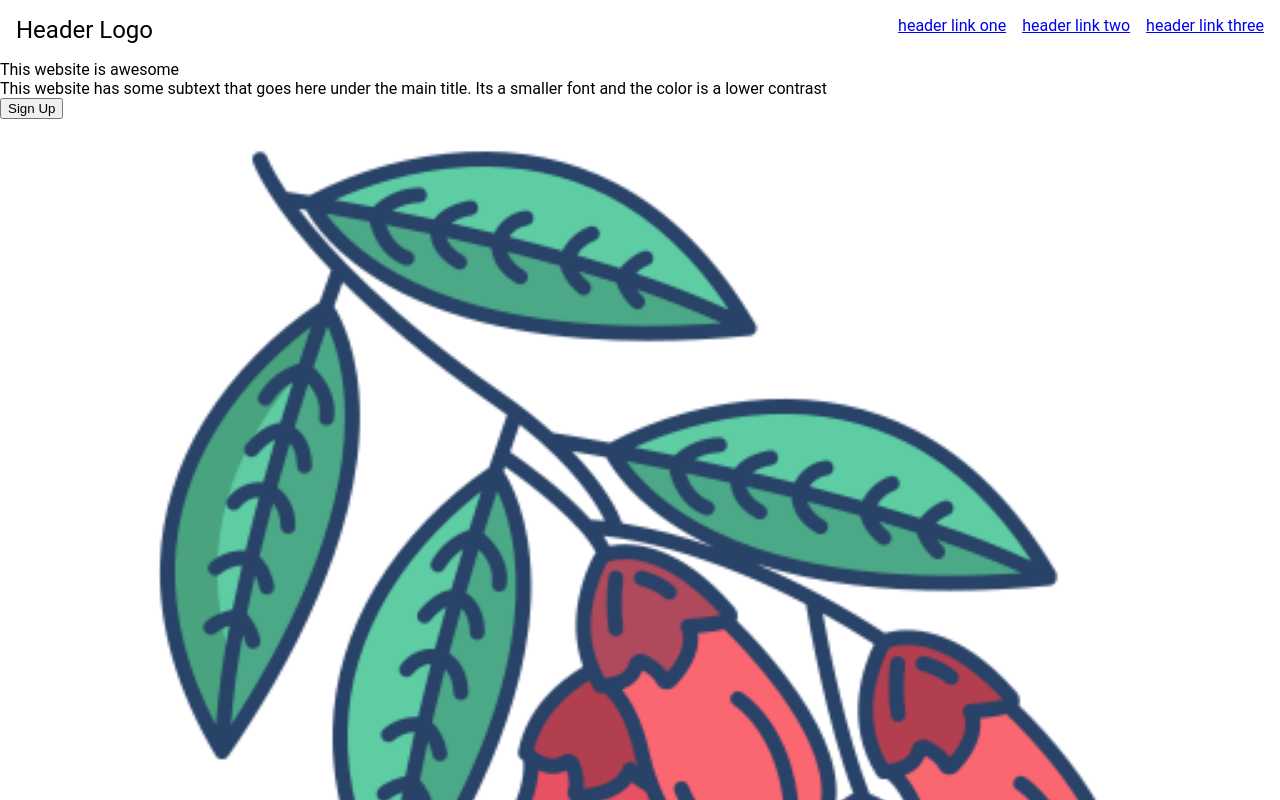
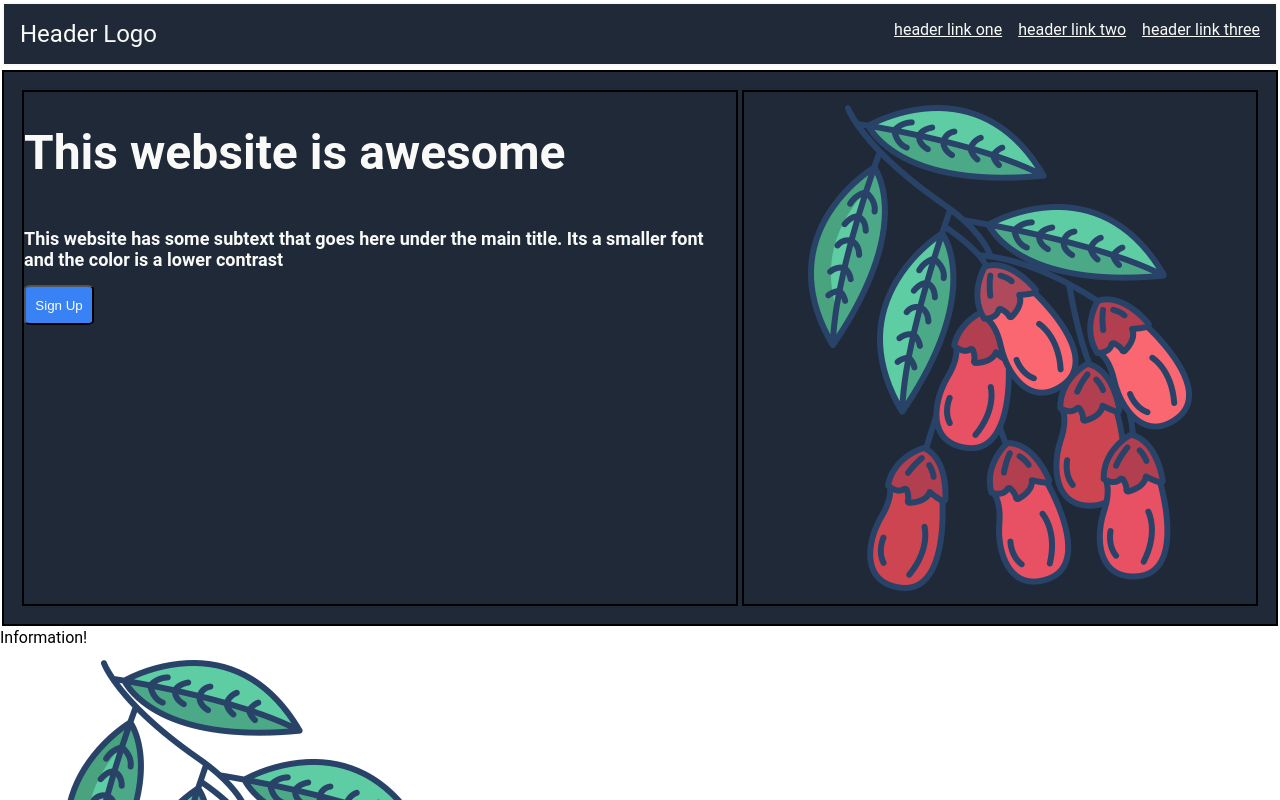
Before and after one commit to amk6451/landing_page, a plain HTML site: page index.html in a window 1280 px wide. Shown: the top 800 px of the page. Drawn offline with Linux system fonts and the light colour scheme.

Commit message:
update header subtext boxes

```diff
--- a/index.html
+++ b/index.html
@@ -12,7 +12,7 @@
 
           <div class="logo">Header Logo
           </div>
-          <ul class="links">
+          <ul class="links noSelect">
             <li><a href="google.com">header link one</a></li>
             <li><a href="google.com">header link two</a></li>
             <li><a href="google.com">header link three</a></li>
@@ -20,12 +20,17 @@
     </div>
 
     <div class="header-content">
-    <div>This website is awesome</div>
-    <div>This website has some subtext that goes here under the main title. Its a smaller font
-        and the color is a lower contrast </div>
+      <div class ="header-text-portion">
+        <h1>This website is awesome</h1>
+        <h2>This website has some subtext that goes here under the main title. Its a smaller font
+        and the color is a lower contrast </h2>
         <button class="signup">Sign Up</button>
+      </div>
+      <div class ="header-picture-portion">
+        <img src="./images/barberry.png" alt="barberry">
+      </div>
     </div>
-    <img src="./images/barberry.png" alt="barberry">
+
 
     <div class="middle-section">
         <div class="random-info">Information!</div>
--- a/style.css
+++ b/style.css
@@ -5,6 +5,7 @@ body {
     font-family: Roboto, sans-serif;
     display: flex;
     flex-direction: column;
+
   }
 
 .header{
@@ -12,23 +13,63 @@ body {
   justify-content: space-between;
   padding: 16px;
 
-  /* background-color: #1F2937;
-  color: white; */
+  margin: 4px;
+  outline: 2px solid;
+  background-color: #1F2937;
+  color: #F9FAF8;
 }
 
-.logo {
+.logo
+{
 font-size: 24px;
 }
 ul {
     display: flex;
     list-style: none;
+    color: #F9FAF8;
     margin: 0;
     padding: 0;
     gap: 16px
+
   }
+a{color: inherit;}
 
+.header-content{
+    display: flex;
+    padding: 16px;
+    margin: 4px;
+    outline: 2px solid;
+    background-color: #1F2937;
+}
 
+.header-text-portion{
+display: flex;
+flex-direction: column;
+margin: 4px;
+outline: 2px solid;
 
+}
+.header-picture-portion{
+display: flex;
+margin: 4px;
+outline: 2px solid;
+}
+h1{
+font-size: 48px;
+color: #F9FAF8;
+
+}
+h2{
+font-size: 18px;
+color: #F9FAF8;
+}
+.signup{
+width: 70px;
+height: 40px;
+border-radius: 10%;
+background-color: #3882F6;
+color: white;
+}
 .footer{
     display: flex;
     justify-content: center;
```
